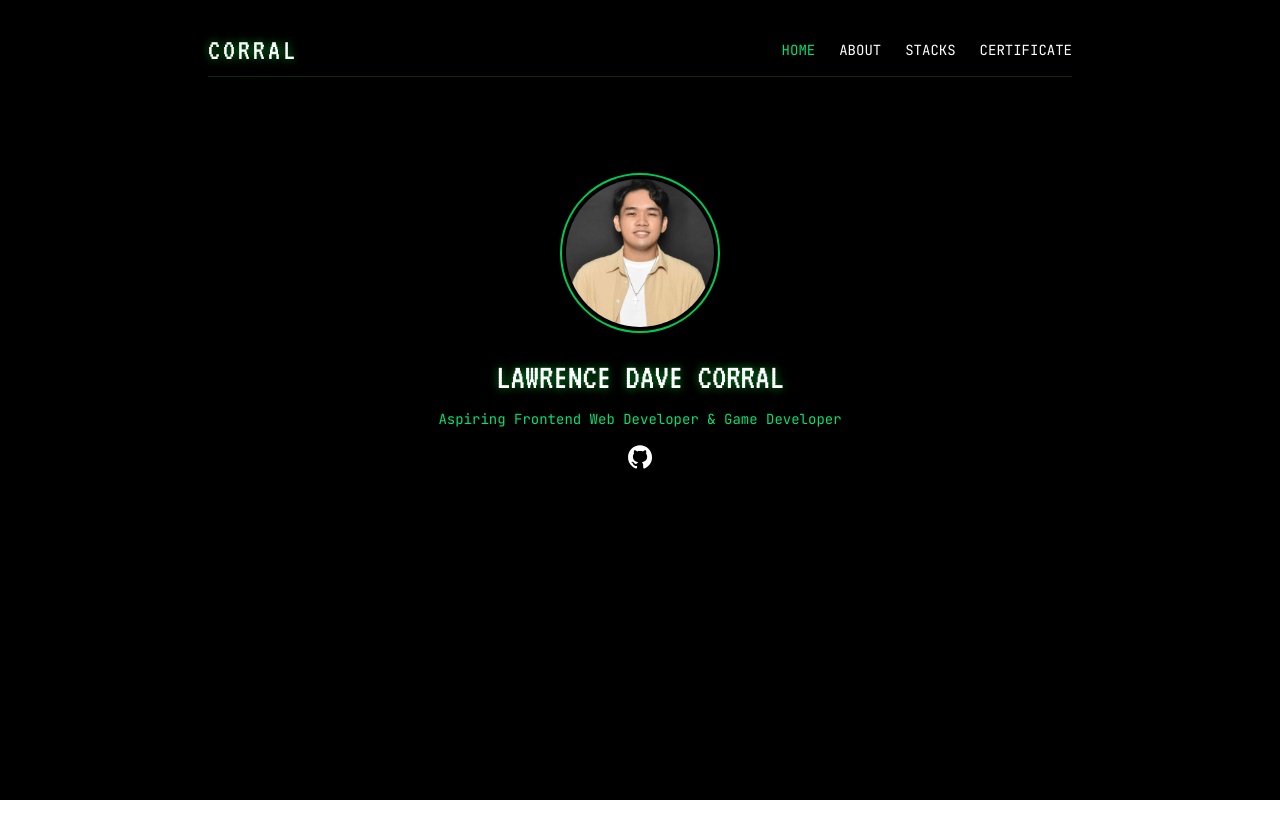
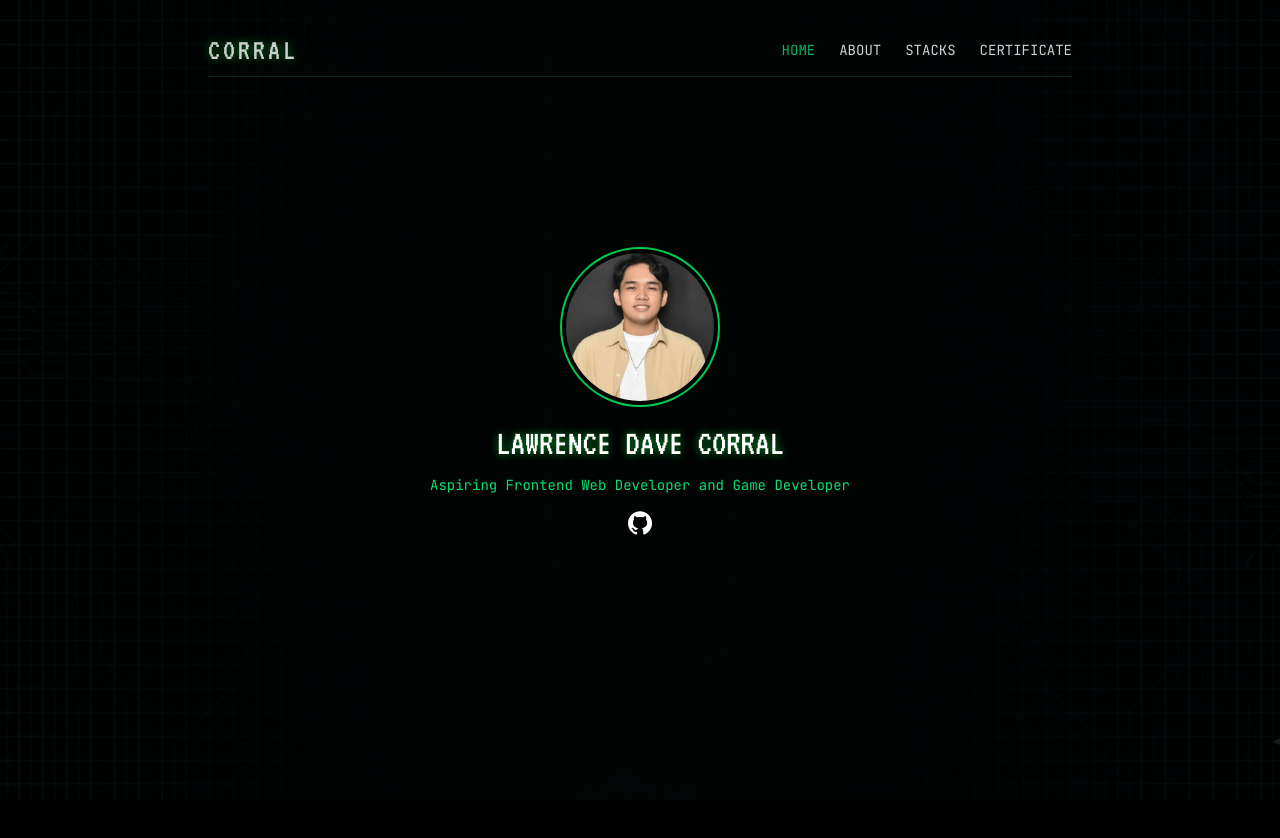
Before and after one commit to LawrenceCorral/portfolio-nuxt, a Nuxt app: page / in a window 1280 px wide. Shown: the top 838 px of the page. Before the commit the page ends 800 px from the top, so only its background shows below. Built offline with nearby package versions, Linux system fonts and the light colour scheme.

Commit message:
Add a static Matrix background and refine hero layout

```diff
--- a/app/pages/index.vue
+++ b/app/pages/index.vue
@@ -1,34 +1,47 @@
 <script setup>
-
 </script>
 
 <template>
-  <section class="flex flex-col items-center text-center gap-6 py-12">
+  <section
+    class="relative isolate flex min-h-[calc(100vh-5rem)] flex-col items-center justify-center gap-6 overflow-hidden px-4 py-8 text-center"
+  >
+    <div
+      class="pointer-events-none fixed inset-0 -z-10 bg-[url('/images/home/home-matrix.jpg')] bg-cover bg-center opacity-20"
+      aria-hidden="true"
+    ></div>
 
-    <div class="w-40 h-40 rounded-full border-2 border-green-500 p-1">
+<div class="relative z-10 flex -translate-y-23 flex-col items-center gap-4">
+
+  <div class="h-40 w-40 rounded-full border-2 border-green-500 p-1">
     <img
       src="/images/home/home-lawrence.jpg"
       alt="Lawrence Dave S. Corral"
-        class="w-full h-full rounded-full object-cover"
+      class="h-full w-full rounded-full object-cover"
     />
   </div>
 
   <div class="space-y-3">
-
-      <h1 class="font-matrix text-4xl text-white matrix-glow">
+    <h1 class="font-matrix matrix-glow text-4xl text-white">
       LAWRENCE DAVE CORRAL
     </h1>
 
-      <p class="font-jetbrains text-green-400 text-sm">
-        Aspiring Frontend Web Developer & Game Developer
+    <p class="font-jetbrains text-sm text-green-400">
+      Aspiring Frontend Web Developer and Game Developer
     </p>
 
-  <a href="https://github.com/LawrenceCorral" target="_blank" rel="noopener noreferrer" aria-label="GitHub profile" class="flex justify-center">
+    <a
+      href="https://github.com/LawrenceCorral"
+      target="_blank"
+      rel="noopener noreferrer"
+      class="flex justify-center transition-transform duration-200 hover:scale-110"
+    >
       <img
         src="/images/home/home-github-invertocat-white.svg"
-      alt="GitHub"
-      class="w-8 h-8" />
+        alt=""
+        class="h-8 w-8"
+      />
     </a>
+  </div>
 </div>
   </section>
 </template>
```
Lines whose indentation alone changed are shown as unchanged.
